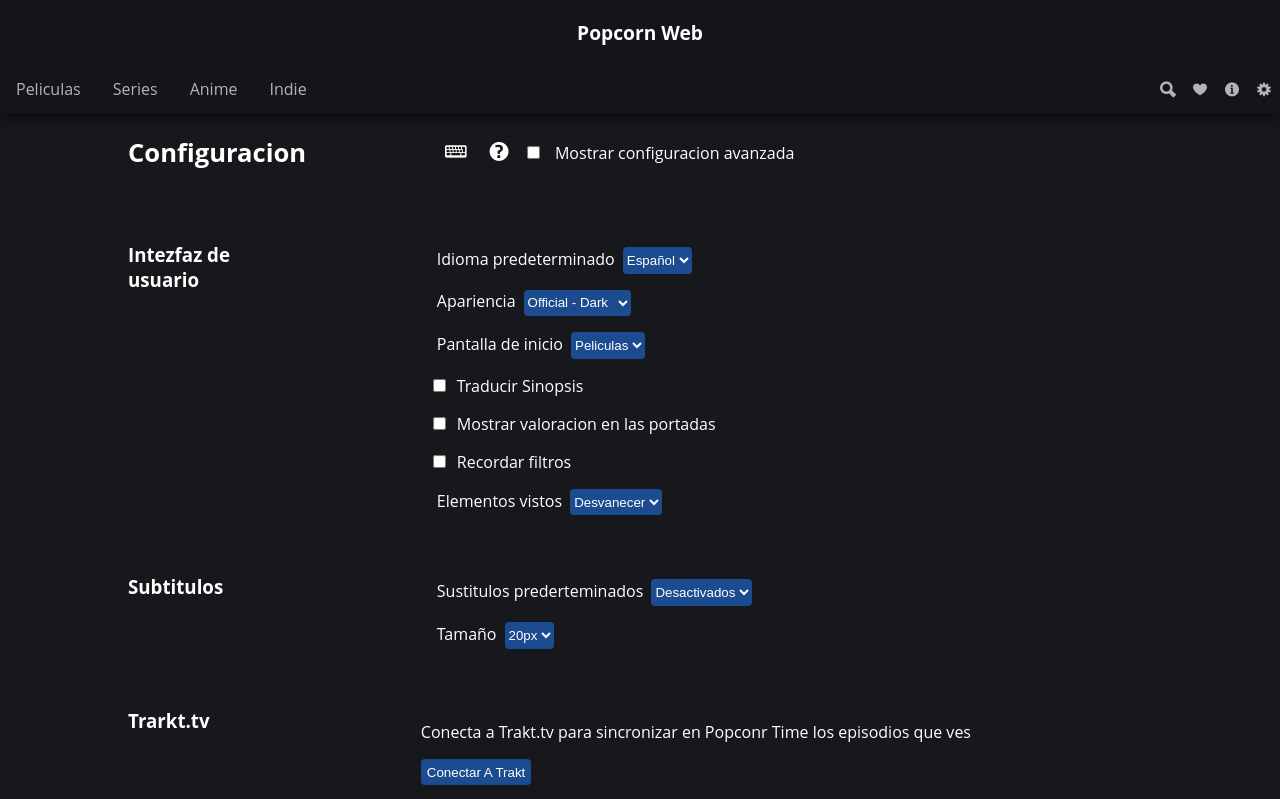
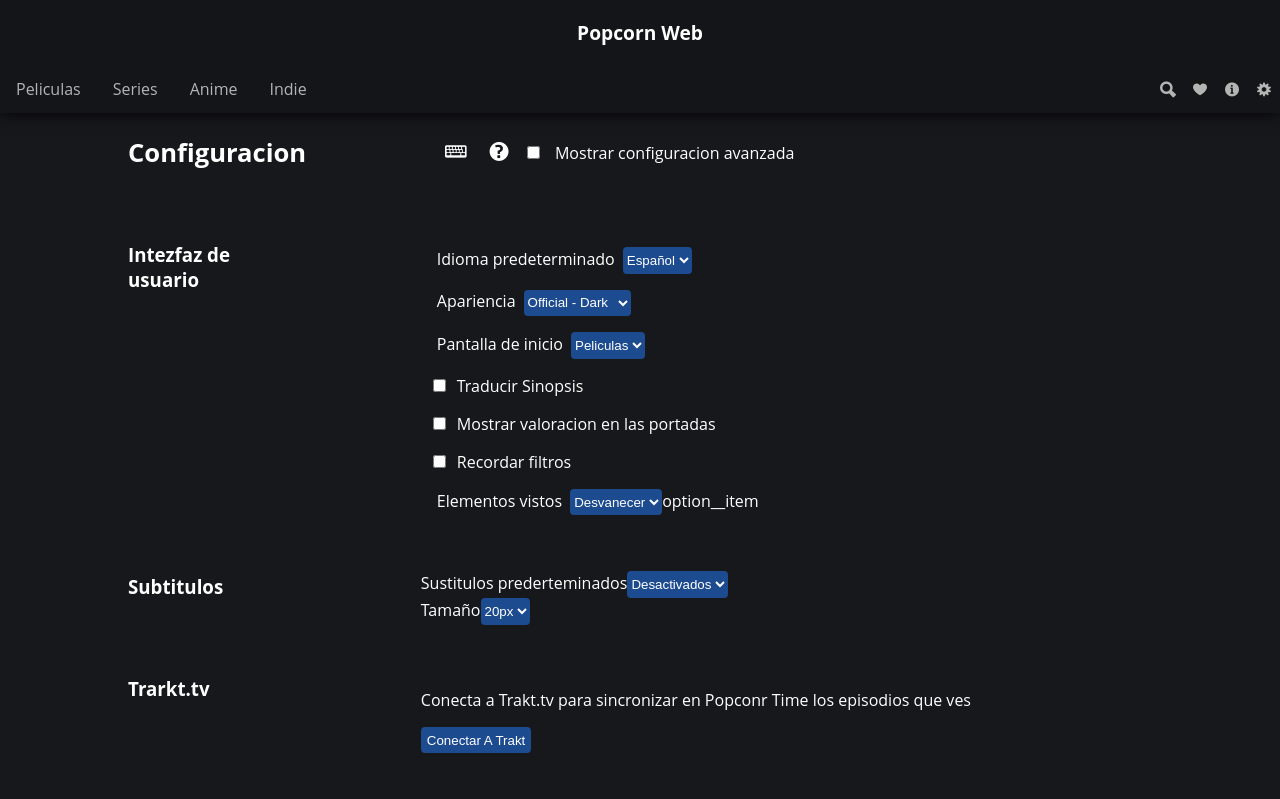
Before and after one commit to itmarck/popcorn, a Vue app: page /configuracion in a window 1280 px wide. Shown: the top 799 px of the page. Built offline with nearby package versions, Linux system fonts and the light colour scheme.

Commit message:
Class fix

```diff
--- a/src/components/AppConfiguracion.vue
+++ b/src/components/AppConfiguracion.vue
@@ -10,9 +10,9 @@
       </div>
     </header>
     <div class="option">
-          <div class="class__title"><h3>Intezfaz de usuario</h3></div>
+          <div class="option__title"><h3>Intezfaz de usuario</h3></div>
           <div class="option__options">
-              <div class="label__select" >
+              <div class="option__item" >
                   <label for="">Idioma predeterminado</label>
                   <select >
                       <option value="es">Español</option>
@@ -20,7 +20,7 @@
                       <option value="de">Deutsh</option>
                     </select>
                 </div>
-              <div class="label__select" >
+              <div class="option__item" >
                   <label for="">Apariencia</label>
                   <select>
                       <option value="1">Official - Dark</option>
@@ -28,7 +28,7 @@
                       <option value="3">Black & Yellow</option>
                     </select>
                 </div>
-              <div class="label__select" v-if="ocultar" >
+              <div class="option__item" v-if="ocultar" >
                   <label for="">Pantalla de inicio</label>
                   <select>
                       <option value="peliculas">Peliculas</option>
@@ -37,30 +37,29 @@
                       <option value="indie">Indie</option>
                     </select>
               </div>
-              <div class="label__select" v-if="ocultar" >
+              <div class="option__item" v-if="ocultar" >
                 <input type="checkbox">
                 <label for="">Traducir Sinopsis</label>
               </div>
-              <div class="label__select">
+              <div class="option__item">
                 <input type="checkbox">
                 <label for="">Mostrar valoracion en las portadas</label>
               </div>
-              <div class="label__select" v-if="ocultar" >
+              <div class="option__item" v-if="ocultar" >
                 <input type="checkbox">
                 <label for="">Recordar filtros</label>
               </div>
-              <div class="label__select" v-if="ocultar" >
+              <div class="option__item" v-if="ocultar" >
                   <label for="">Elementos vistos</label>
                   <select>
                       <option value="D">Desvanecer</option>
                       <option value="M">Mostrar</option>
                       <option value="O">Ocultar</option>
-                    </select>
-              </div>
+                    </select>option__item  </div>
               </div>
     </div>
     <div class="option">
-        <div class="class__title" ><h3>Subtitulos</h3></div>
+        <div class="option__title" ><h3>Subtitulos</h3></div>
         <div class="option__options">
           <div class="label__select" >
                   <label for="">Sustitulos prederteminados</label>
@@ -83,37 +82,37 @@
           </div>
     </div>
     <div class="option">
-      <div class="class__title"><h3>Trarkt.tv</h3></div>
+      <div class="option__title"><h3>Trarkt.tv</h3></div>
           <div class="option__options">
-            <div class="class-description" ><p>Conecta a Trakt.tv para sincronizar en Popconr Time los episodios que ves</p>
+            <div><p>Conecta a Trakt.tv para sincronizar en Popconr Time los episodios que ves</p>
             <button>Conectar A Trakt</button>
           </div>
       </div>
     </div>
     <div class="option">
-      <div class="class__title"><h3>TVShow Time</h3></div>
+      <div class="option__title"><h3>TVShow Time</h3></div>
           <div class="option__options"><button>Conectar A TVShow Time</button>
       </div>
     </div>
      <div class="option">
-      <div class="class__title"><h3>{{nombre}}</h3></div>
+      <div class="option__title"><h3>{{nombre}}</h3></div>
       <div class="option__options">
-        <div class="label__select"><label for="">Nombre</label> <input type="text" v-model="aux"></div>
+        <div class="option__item"><label for="">Nombre</label> <input type="text" v-model="aux"></div>
         <button v-on:click="cambiarNombre()" >Cambiar Nombre</button>
       </div>
     </div>
     <div class="option">
-      <div class="class__title"><h3>Características</h3></div>
+      <div class="option__title"><h3>Características</h3></div>
       <div class="option__options">
-        <div class="label__select" v-if="ocultar" >
+        <div class="option__item" v-if="ocultar" >
             <input type="checkbox">
             <label for="">Coleccion de torrents</label>
         </div>
-        <div class="label__select" v-if="ocultar">
+        <div class="option__item" v-if="ocultar">
             <input type="checkbox"  >
             <label for="">Lista de Visionado</label>
         </div>
-         <div class="label__select">
+         <div class="option__item">
             <input type="checkbox">
             <label for="">Boton de Seleccion Aleatoria</label>
          </div>
@@ -156,7 +155,7 @@
     font-size: 1.6em;
     margin-right: 5em;
   }
-  .class__title{
+  .option__title{
     margin-top: 0em;
     width: 11em;
     margin-right: 7.3em;
@@ -177,10 +176,10 @@
     flex-flow: column;
     margin-top: 1em;
   }
-  .label__select{
+  .option__item{
     margin: 0.5em;
   }
-  .label__select label{
+  .option__item label{
     margin: 0.5em;
   }
   button, select{
```
